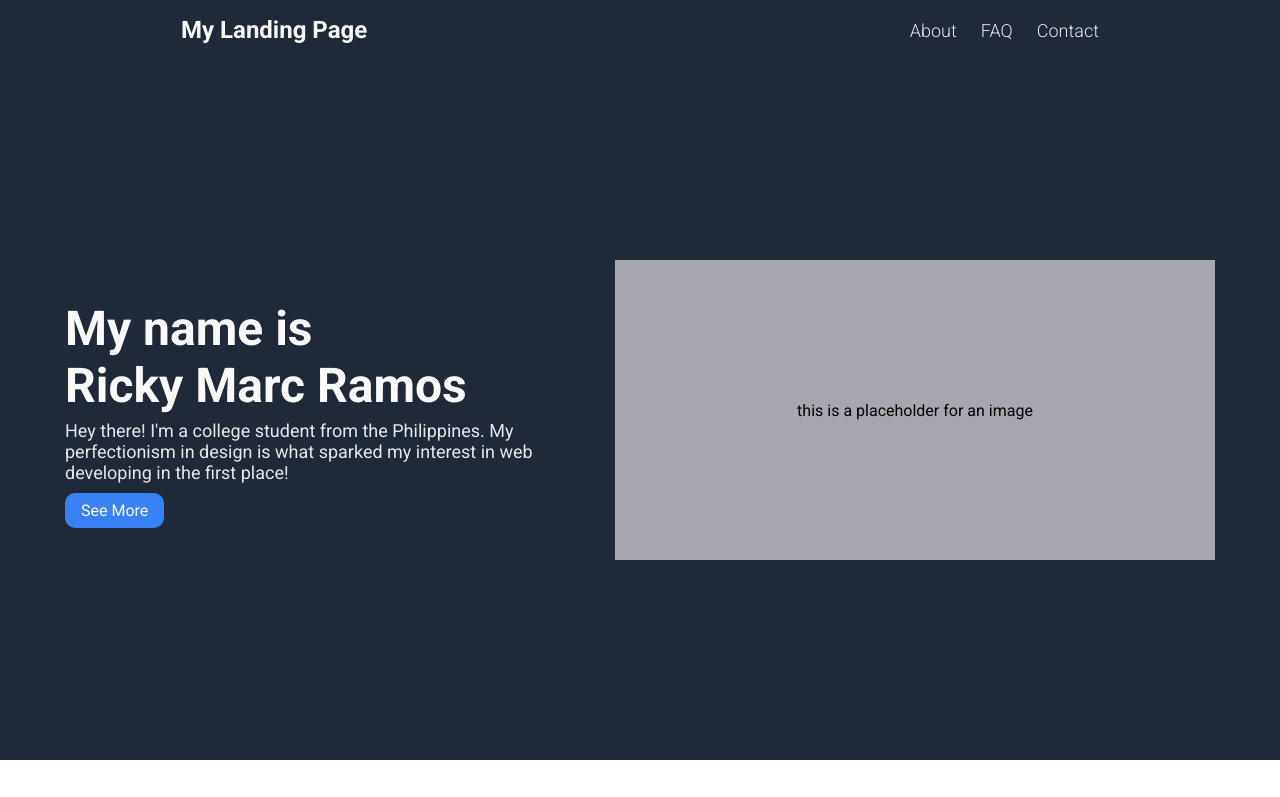
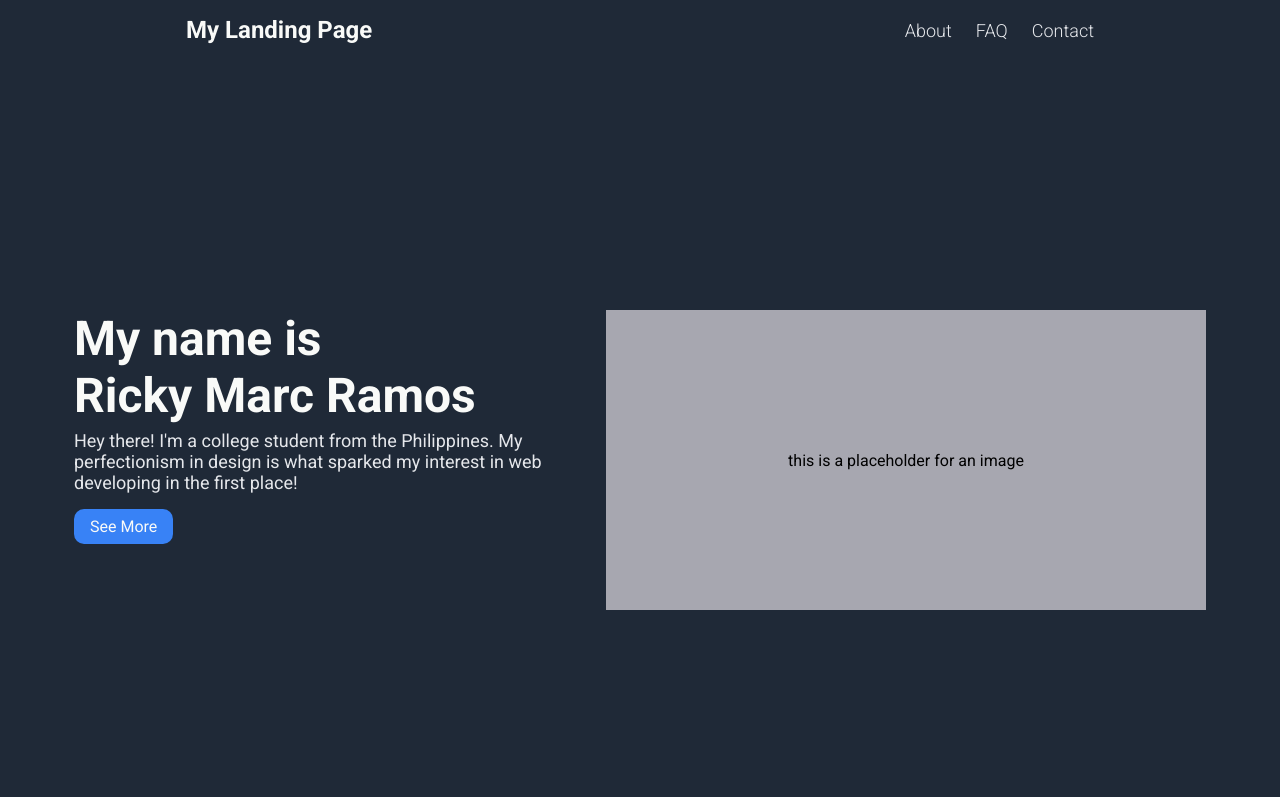
Before and after one commit to phosmiro/portfolio, a plain HTML site: page index.html in a window 1280 px wide. Shown: the top 797 px of the page. Drawn offline with Linux system fonts and the light colour scheme.

Commit message:
Improve header DOM

```diff
--- a/index.html
+++ b/index.html
@@ -10,17 +10,20 @@
     </style>
 </head>
 <body>
+    <div class="header-wrapper">
         <header>
-        <div class="header-content">
+            <div class="header-left">
                 <div class="header-name">My Landing Page</div>
-            <ul>
-                <li><a href="#">About</a></li>
-                <li><a href="#">FAQ</a></li>
-                <li><a href="#">Contact</a></li>
-            </ul>
+            </div>
+                <div class="header-right">
+                    <div><a href="#">About</a></div>
+                    <div><a href="#">FAQ</a></div>
+                    <div><a href="#">Contact</a></div>
                 </div>
         </header>
+    </div>
         <div class="hero-container">
+            <div class="hero-2">
                 <div class="hero-left">
                 <p class="hero-main-text">My name is <br>Ricky Marc Ramos</p>
                 <p class="hero-second-text">Hey there! I'm a college student from the Philippines.
@@ -30,6 +33,7 @@
                 </div>
                 <div class="hero-right">
                     <div class="hero-image">this is a placeholder for an image</div>
+                </div>
             </div>
         </div>
     <div class="info-header">Talents and Skills</div>
--- a/style.css
+++ b/style.css
@@ -10,19 +10,17 @@ body {
     flex-direction: column;
 }
 
-header {
-    justify-content: center;
-    display: flex;
+.header-wrapper {
     background-color: #1f2937;
-    padding: 16px;
 }
 
-.header-content {
+header {
     display: flex;
-    flex: 1;
+    justify-content: space-between;
     flex-wrap: wrap;
-    margin: 0 165px;
-    justify-content: space-between;
+    background-color: #1f2937;
+    margin: 0 170px;
+    padding: 16px;
 }
 
 .header-name {
@@ -31,18 +29,18 @@ header {
     font-weight: 700;
 }
 
-header ul {
-    margin: 0;
-    padding: 0;
+.header-right {
     display: flex;
     align-items: center;
+    gap: 24px;
     list-style: none;
     font-size: 18px;
     font-weight: 300;
-    gap: 24px;
+    margin: 0;
+    padding: 0;
 }
 
-li a {
+div a {
     text-decoration: none;
     color: #e5e7eb;
 
@@ -53,12 +51,20 @@ li a {
     align-items: center;
     flex-wrap: wrap;
     background-color: #1f2937;
-    height: 700px;
+    height: 100vh;
     padding: 16px;
 }
 
+.hero-2 {
+    justify-content: center;
+    display: flex;
+    flex-wrap: wrap;
+    gap: 32px;
+
+}
+
 .hero-left {
-    width: 550px;
+    width: 500px;
 }
 
 
@@ -73,7 +79,7 @@ li a {
     color: #e5e7eb;
     font-size: 18px;
     font-weight: 300px;
-    margin: 6px 0 18px 0;
+    margin: 6px 0 24px 0;
 }
 
 .hero-image {
```
Lines whose indentation alone changed are shown as unchanged.
